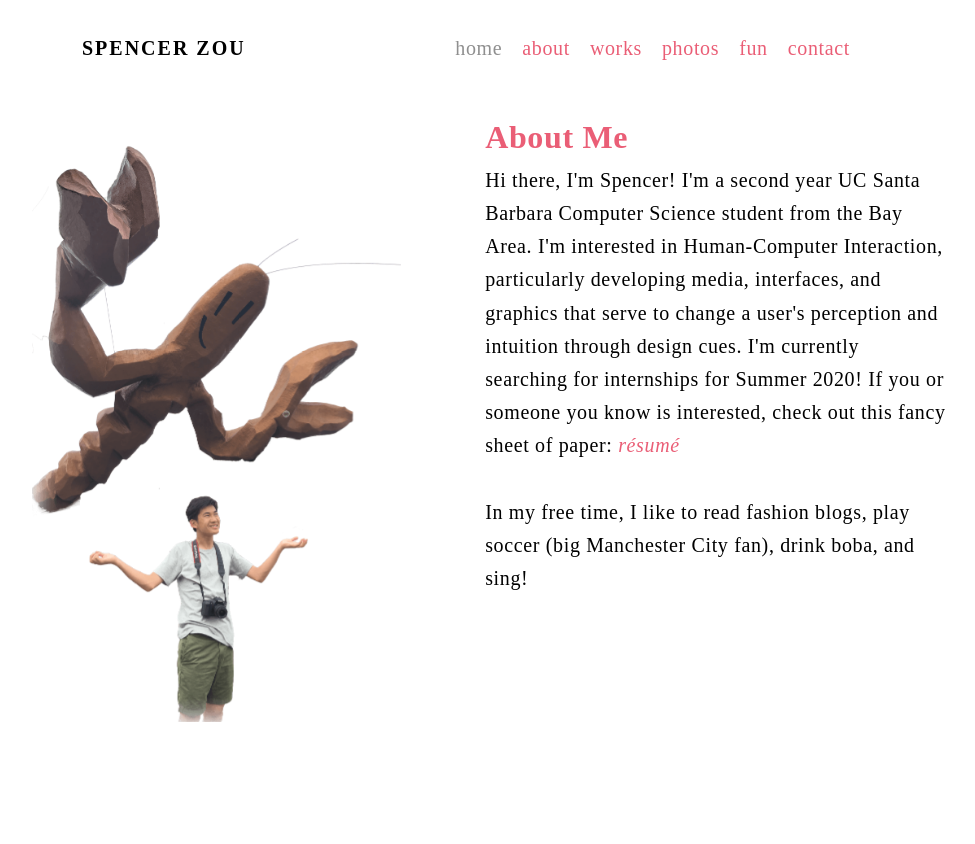
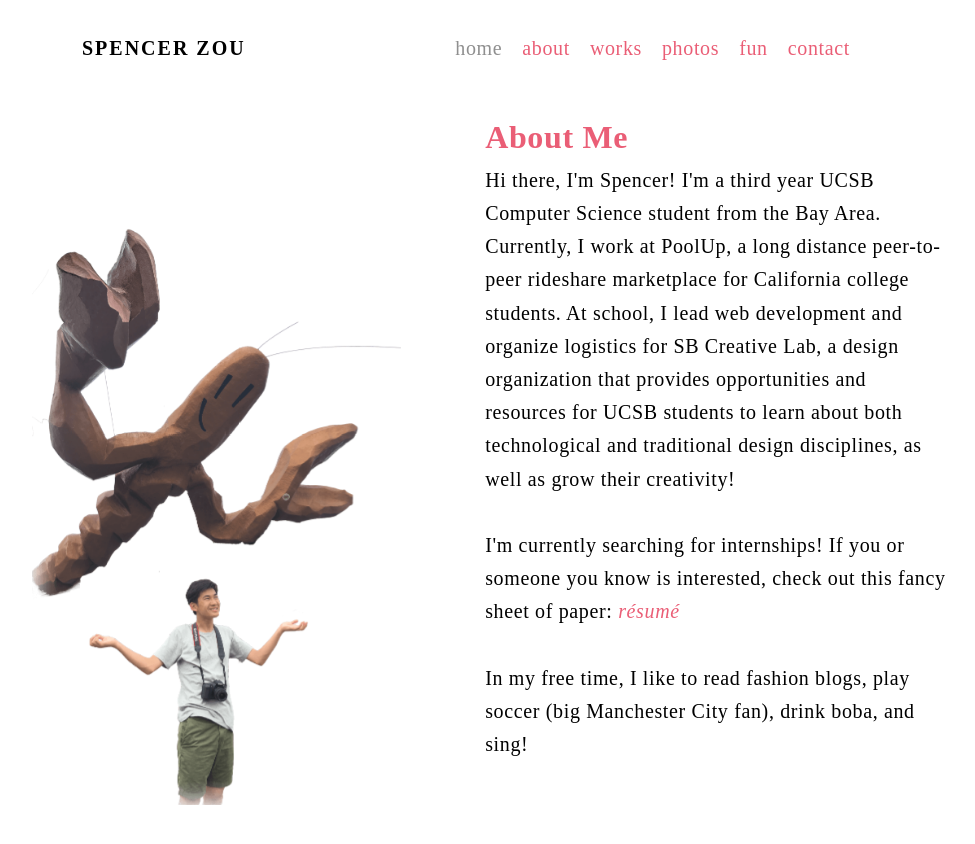
Before and after one commit to spenceryzou/spenceryzou.github.io, a React (Create React App) app in the folder spenceryzou/: page /about in a window 1280 px wide. Shown: the top 844 px of the page, without its empty margins (174-1149 px from the left). Before the commit the page ends 800 px from the top, so only its background shows below. Built offline with nearby package versions, Linux system fonts and the light colour scheme; a web font is replaced by a local one.

Commit message:
updated resume and description 10/22

```diff
--- a/spenceryzou/src/Components/About.js
+++ b/spenceryzou/src/Components/About.js
@@ -12,10 +12,10 @@ export default class About extends Component {
                         <div class="content-title" style={{color:"#ea5e76"}}>
                             About Me
                         </div>
-                        Hi there, I'm Spencer! I'm a second year UC Santa Barbara Computer Science student from the Bay Area.
-                        I'm interested in Human-Computer Interaction, particularly developing media, interfaces, and graphics that serve
-                        to change a user's perception and intuition through design cues. I'm currently searching for
-                        internships for Summer 2020! If you or someone you know is interested, check out this fancy sheet of paper: <a style={{fontStyle: "italic"}} target="_blank" href="https://drive.google.com/file/d/1V1SHdTf_qteaFM_QpfKCznRibd8RXEsu/view?usp=sharing">résumé</a>
+                        Hi there, I'm Spencer! I'm a third year UCSB Computer Science student from the Bay Area.
+                        Currently, I work at PoolUp, a long distance peer-to-peer rideshare marketplace for California college students. At school, I lead web development and organize logistics for SB Creative Lab, a design organization that provides opportunities and resources for UCSB students to learn about both technological and traditional design disciplines, as well as grow their creativity!
+                        <br></br><br></br>
+                        I'm currently searching for internships! If you or someone you know is interested, check out this fancy sheet of paper: <a style={{fontStyle: "italic"}} target="_blank" href="https://drive.google.com/file/d/1j9YH19g7S6N-tp0mATPTrjx5Bs2IhJPM/view?usp=sharing">résumé</a>
                         <br></br><br></br>
                         In my free time, I like to read fashion blogs, play soccer (big Manchester City fan), drink boba, and sing!
 
--- a/spenceryzou/src/Components/Contact.js
+++ b/spenceryzou/src/Components/Contact.js
@@ -136,6 +136,10 @@ export default class Contact extends Component {
                         <div class="content-title">
                             Guestbook
                         </div>
+                        <div>
+                            Just for fun.
+                        </div>
+                        <div>You can also contact me at spencerzou@ucsb.edu.</div><div> </div>
                         <form onSubmit={this.handleSubmit}>
                             *Name: <br></br>
                             <input
--- a/spenceryzou/src/Components/Works.js
+++ b/spenceryzou/src/Components/Works.js
@@ -54,7 +54,7 @@ export default class Works extends Component {
                     </div>
                     <FadeInSection>
                     <div class="photo content-body-image">
-                        <a href="https://spotifynd-friends.herokuapp.com/">
+                        <a href="https://designatucsb.com/">
                             <img id="card" src={process.env.PUBLIC_URL + "/images/macbook.png"}></img>
                         </a>
                     </div>
```
